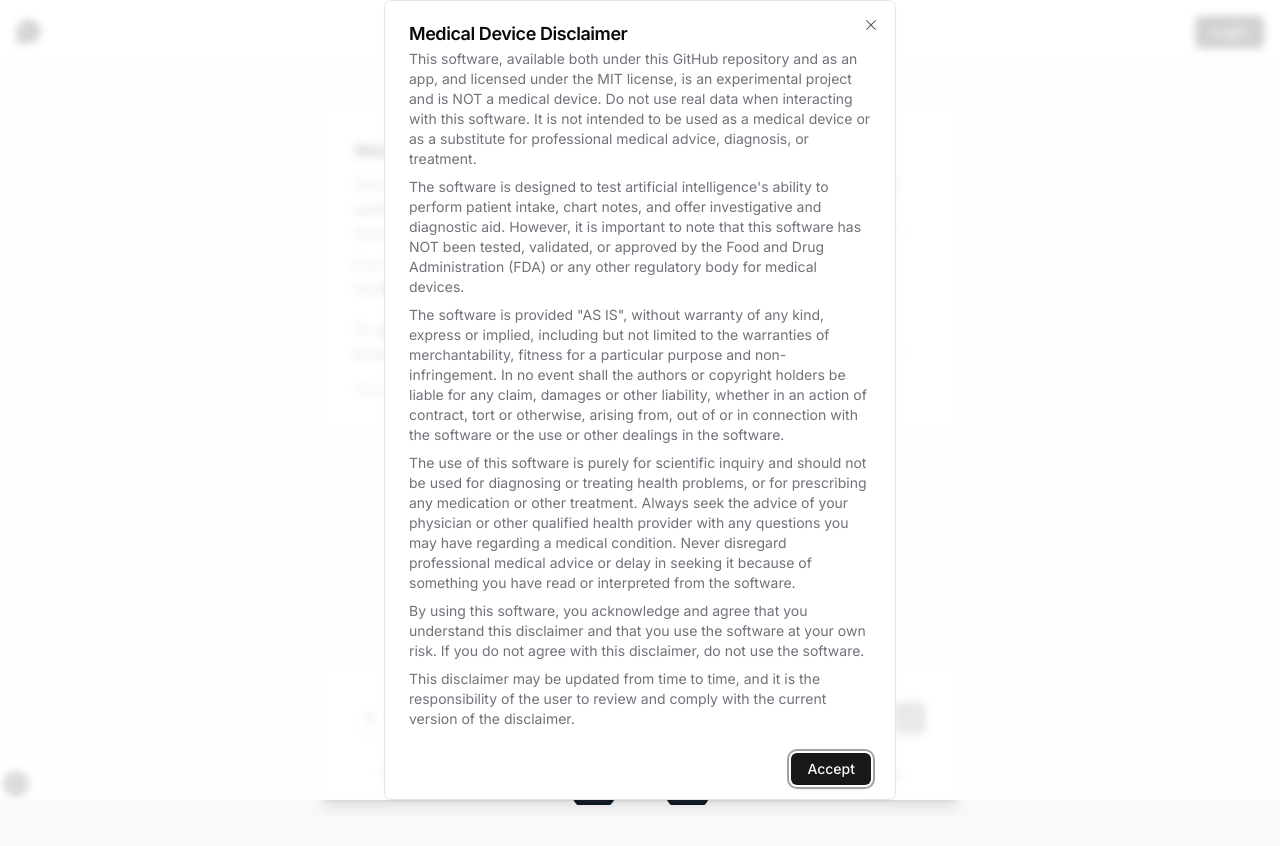
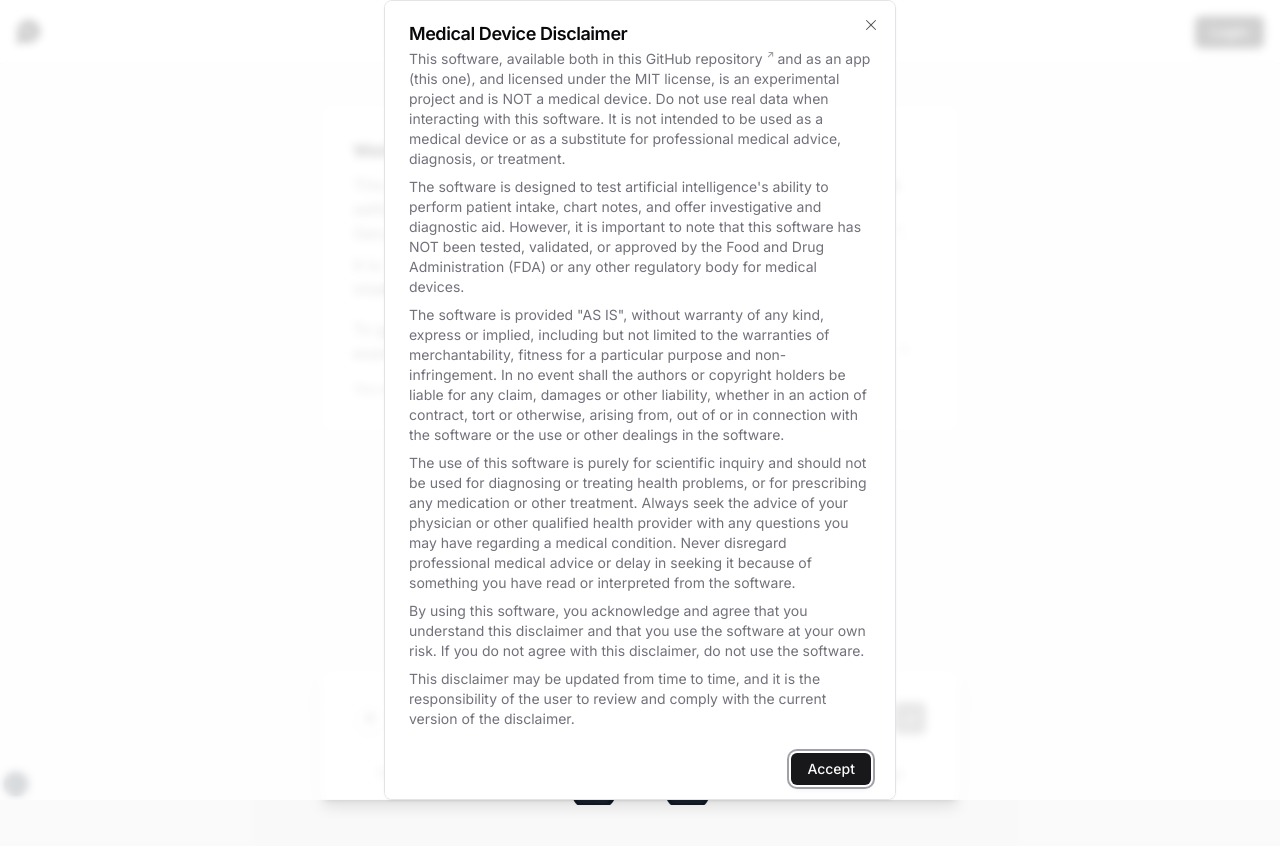
Before and after one commit to garmeeh/med-bot, a Next.js app: page / in a window 1280 px wide. Shown: the top 846 px of the page. Built offline with nearby package versions, Linux system fonts and the light colour scheme; no server answers.

Commit message:
update readme

```diff
--- a/components/disclaimer-text.tsx
+++ b/components/disclaimer-text.tsx
@@ -1,12 +1,18 @@
+import { ExternalLink } from './external-link'
+
 export function DisclaimerText() {
   return (
     <>
       <p className="mb-2 leading-5">
-        This software, available both under this GitHub repository and as an
-        app, and licensed under the MIT license, is an experimental project and
-        is NOT a medical device. Do not use real data when interacting with this
-        software. It is not intended to be used as a medical device or as a
-        substitute for professional medical advice, diagnosis, or treatment.
+        This software, available both in this{' '}
+        <ExternalLink href="https://github.com/garmeeh/med-bot">
+          GitHub repository
+        </ExternalLink>{' '}
+        and as an app (this one), and licensed under the MIT license, is an
+        experimental project and is NOT a medical device. Do not use real data
+        when interacting with this software. It is not intended to be used as a
+        medical device or as a substitute for professional medical advice,
+        diagnosis, or treatment.
       </p>
       <p className="mb-2 leading-5">
         The software is designed to test artificial intelligence's ability to
```
Also changed, not shown: 1 other file (tests, documents, lock files or other folders).
